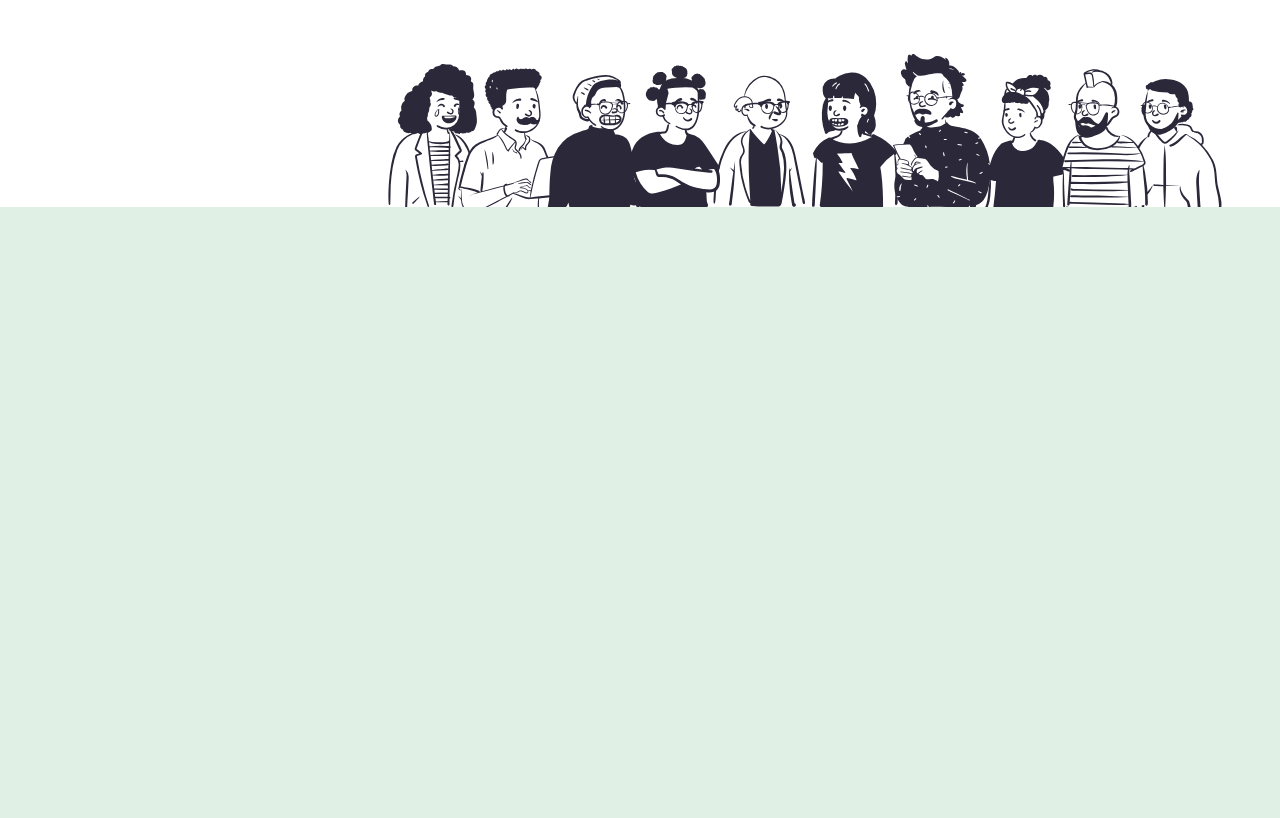
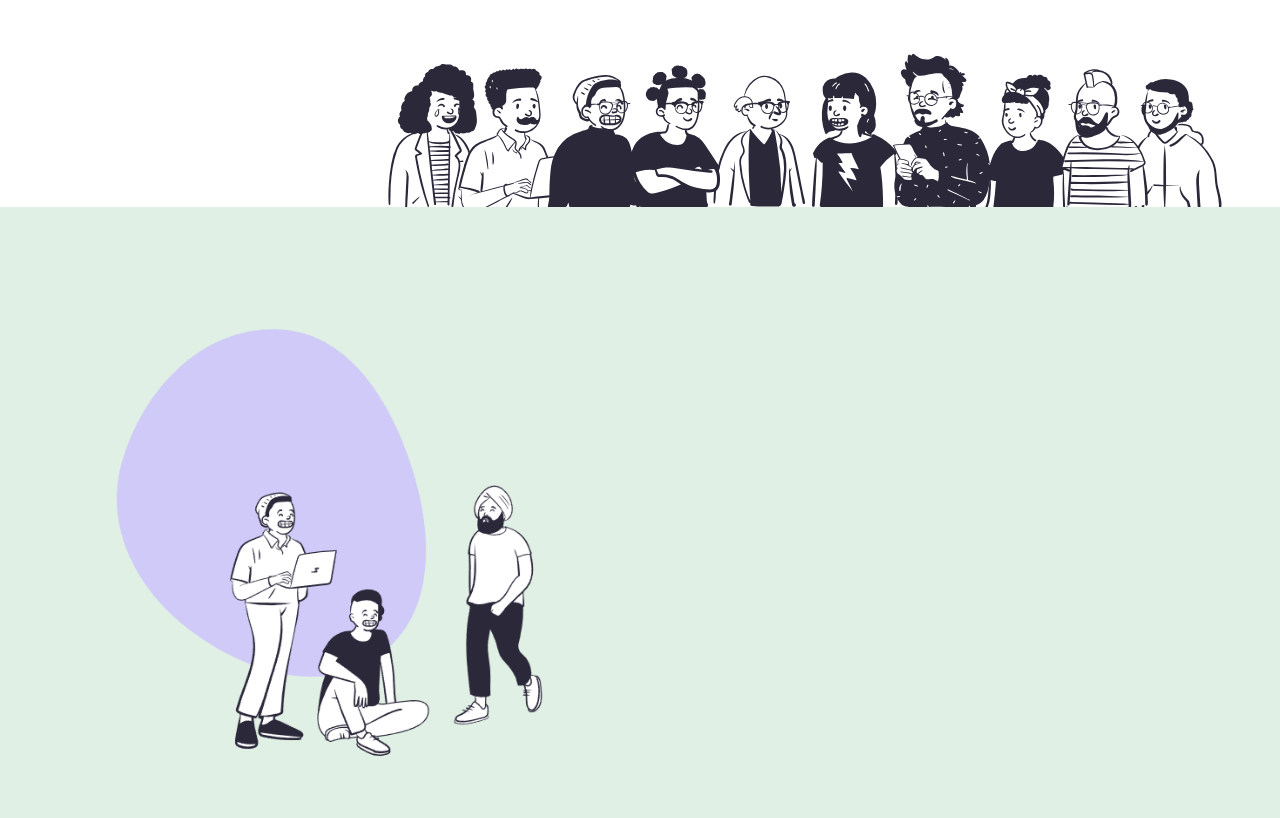
Before and after one commit to tanmayagrwl/Scribma-clone-, a website built with Vite: page index.html in a window 1280 px wide. Shown: the part 507-1325 px from the top of the page. Built offline with nearby package versions, Linux system fonts and the light colour scheme.

Commit message:
Inserted image for second slide

```diff
--- a/index.html
+++ b/index.html
@@ -110,7 +110,11 @@
 
 
 
-<div class="bg-chwhite h-screen ">
+<div class="bg-chwhite h-screen">
+    <div class="grid grid-cols-2">
+        <div class="py-24"><img src="./Images/page2.png" alt="Random Image"></div>
+        <div></div>
+    </div>
 
 </div>
 
```
